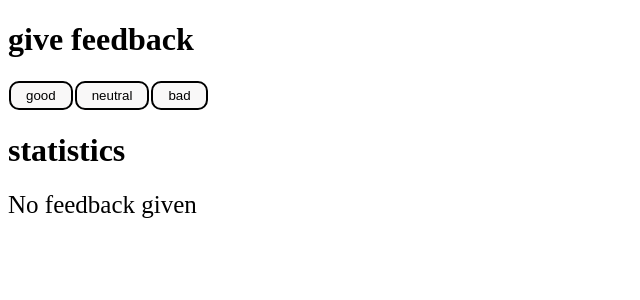
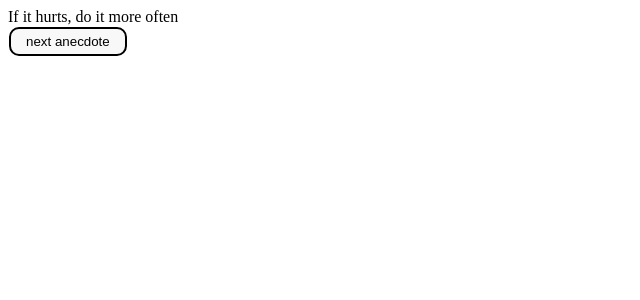
Before and after one commit to oliverhertzberg/Osa1, a React (Create React App) app: page / in a window 1280 px wide. Shown: the top 300 px of the page, without its empty margins (0-640 px from the left). Built offline with nearby package versions, Linux system fonts and the light colour scheme.

Commit message:
tehtävä1.12

```diff
--- a/src/App.js
+++ b/src/App.js
@@ -1,106 +1,36 @@
-import { useState } from "react"
-import styles from "./styles.css"
+import react from 'react'
+import reactDOM from 'react-dom'
+import styles from './styles.css'
 
+import { useState } from 'react'
 
-const Button = ({goodClick, neutralClick, badClick}) => {
-  return (
-    <div className="buttons">
-      <button  onClick={goodClick}>good</button>
-      <button  onClick={neutralClick}>neutral</button>
-      <button  onClick={badClick}>bad</button>
-    </div>
-  )
-}
-
-const StatisticLine = (props) => {
-      return (
-      <table>
-        <tbody>
-          <tr>
-            <th>good</th>
-            <td>{props.good}</td>
-          </tr>
-          <tr>
-            <th>neutral</th>
-            <td>{props.neutral}</td>
-          </tr>
-          <tr>
-            <th>bad</th>
-            <td>{props.bad}</td>
-          </tr>
-          <tr>
-            <th>all</th>
-            <td>{props.all}</td>
-          </tr>
-          <tr>
-            <th>average</th>
-            <td>{props.Average}</td>
-          </tr>
-          <tr>
-            <th>positive</th>
-            <td>{props.Positive} %</td>
-          </tr>
-        </tbody>
-      </table>
-      )
-}
+const App = () => {
+  const anecdotes = [
+    'If it hurts, do it more often',
+    'Adding manpower to a late software project makes it later!',
+    'The first 90 percent of the code accounts for the first 10 percent of the development time...The remaining 10 percent of the code accounts for the other 90 percent of the development time',
+    'Any fool can write code that a computer can understand. Good programmers write code that humans can understand',
+    'Premature optimization is the root of all evil',
+    'Debugging is twice as hard as writing the code in the first place. Therefore, if you write the code as cleverly as possible, you are, by definition, not smart enough to debug it.',
+    'Programming without an extremely heavy use of console.log is the same as if a doctor would refure to use x-rays or blood tests when diagnosing patients.',
+    'The only way to go fast, is to go well.'
+  ]
+    const [selected, setSelected] = useState(0)
 
 
 
-const Statistics = ({ good, neutral, bad, all, Average, Positive }) => {
-  const feedback = (good+neutral+bad)
-  if(feedback) {
+    const AnecdoteHandler = () => {
+      console.log("value of selected: ", selected + 1)
+      setSelected((Math.floor(Math.random() *(anecdotes.length))))
+    }////(random integervalue between 0 and 1)*items in the array
+
     return (
       <div>
-        <StatisticLine good={good} bad={bad} neutral={neutral} all={all} Average={Average} Positive={Positive}/>
+        {anecdotes[selected]}
+        <br></br>
+        <button onClick={AnecdoteHandler}>next anecdote</button>
       </div>
     )
-  }
-  return (
-    <div>
-      <p className="statistics">No feedback given</p>
-    </div>
-  )
-
 }
 
-
-const App = () => {
-  const [good, setGood] = useState(0)
-  const [neutral, setNeutral] = useState(0)
-  const [bad, setBad] = useState(0)
-
-  const handleGoodClick = () => {
-    console.log("good:",good + 1)
-    setGood(good + 1)
-  }
-
-  const handleNeutralClick = () => {
-    console.log("neutral:",neutral + 1)
-    setNeutral(neutral + 1)
-  }
-
-  const handleBadClick = () => {
-    console.log("bad:",bad + 1)
-    setBad(bad + 1)
-  }
-
-  const Average = (good - bad)/(good+bad+neutral);
-  //calculating the average
-
-  const Positive = (good/(good+bad+neutral))*100
-  //calculating percentage of positive reviews
-
-
-  return (
-    <div>
-      <h1>give feedback</h1>
-      <Button goodClick={handleGoodClick} neutralClick={handleNeutralClick} badClick={handleBadClick}/>
-      <h1>statistics</h1>
-      <Statistics good={good} bad={bad} neutral={neutral} all={good+bad+neutral} Average={Average} Positive={Positive}/>
-    </div>
-  )
-}
-
-
 export default App
--- a/src/styles.css
+++ b/src/styles.css
@@ -1,4 +1,4 @@
-.buttons > button {
+div > button {
     background-color: rgb(249, 248, 248);
     padding: 5px;
     padding-left: 15px;
```
